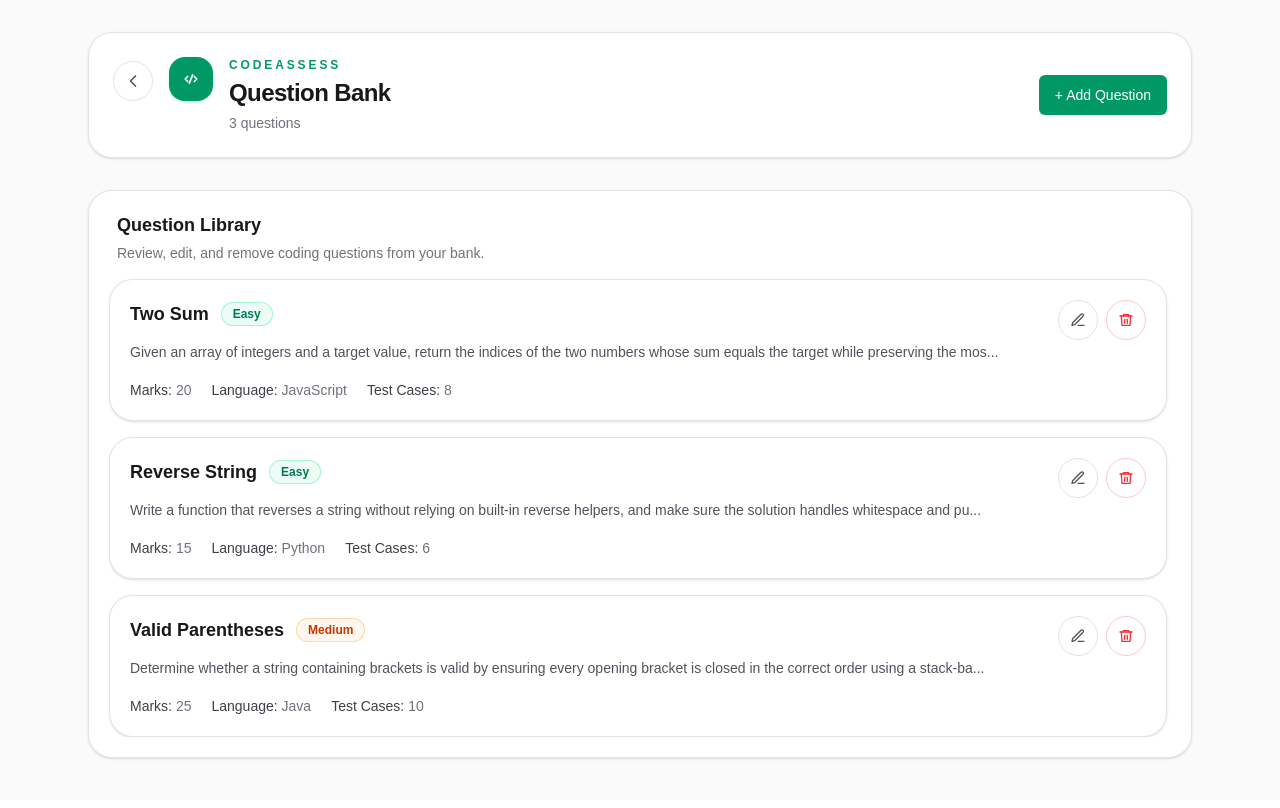
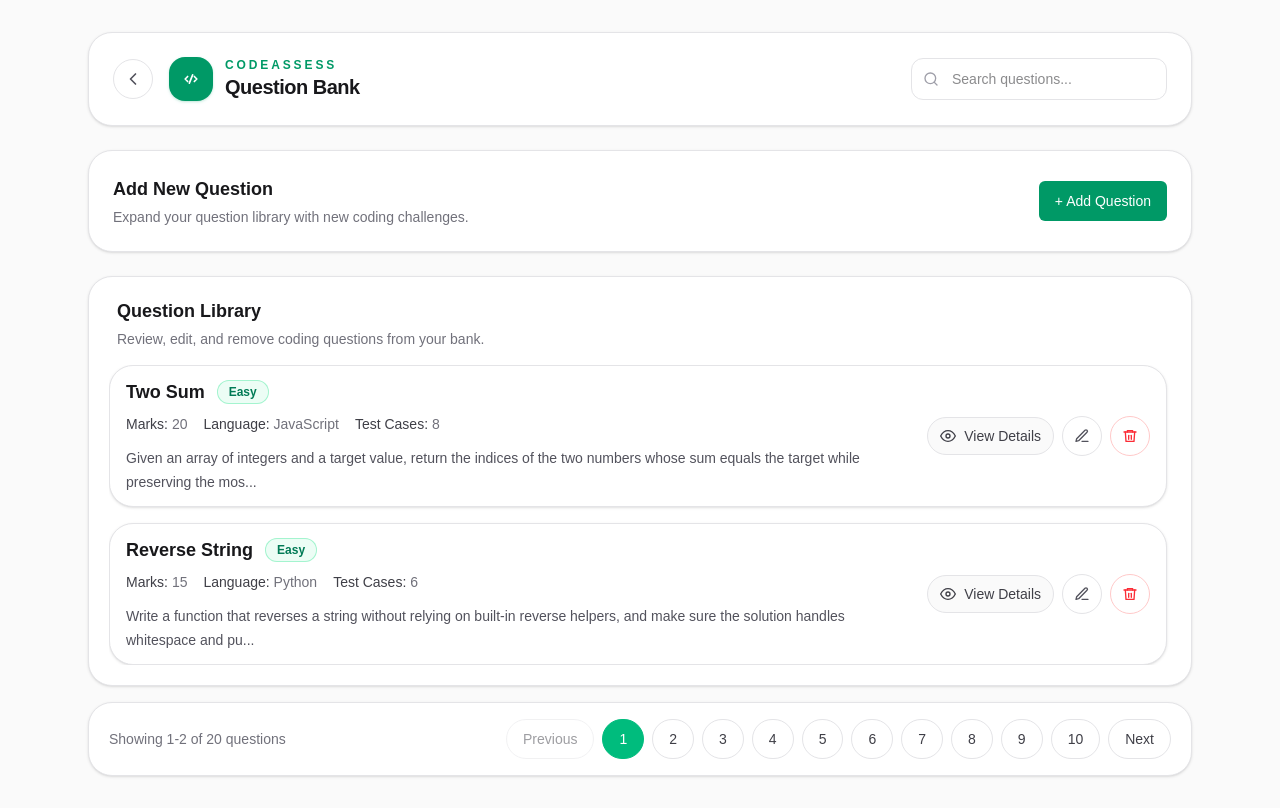
Before and after one commit to SheCanCODE-Capstone-Projects/Assessment_Platfrom_fe, a Next.js app: page /admin/questions in a window 1280 px wide. Built offline with nearby package versions, Linux system fonts and the light colour scheme.

Commit message:
adding search box, view details as well as pagenation

```diff
--- a/app/pages/QuestionBankPage.tsx
+++ b/app/pages/QuestionBankPage.tsx
@@ -1,7 +1,7 @@
 "use client";
 
 import Link from "next/link";
-import { useMemo, useState } from "react";
+import { useEffect, useMemo, useState } from "react";
 import Button from "@/src/components/ui/Button";
 
 type Difficulty = "Easy" | "Medium";
@@ -28,6 +28,8 @@ type QuestionFormValues = {
 type QuestionBankHeaderProps = {
   questionCount: number;
   onAddQuestion: () => void;
+  searchQuery: string;
+  onSearchChange: (query: string) => void;
 };
 
 type QuestionCardProps = {
@@ -74,6 +76,176 @@ const initialQuestions: Question[] = [
     language: "Java",
     testCases: 10,
   },
+  {
+    id: 4,
+    title: "Merge Sorted Lists",
+    difficulty: "Easy",
+    description:
+      "Merge two sorted linked lists and return the combined list with elements in ascending order.",
+    marks: 18,
+    language: "TypeScript",
+    testCases: 7,
+  },
+  {
+    id: 5,
+    title: "Max Subarray",
+    difficulty: "Medium",
+    description:
+      "Find the contiguous subarray with the largest sum within a one-dimensional array of numbers.",
+    marks: 22,
+    language: "JavaScript",
+    testCases: 9,
+  },
+  {
+    id: 6,
+    title: "Fizz Buzz",
+    difficulty: "Easy",
+    description:
+      "Print numbers from 1 to n with special rules for multiples of 3 and 5.",
+    marks: 10,
+    language: "Python",
+    testCases: 5,
+  },
+  {
+    id: 7,
+    title: "Binary Search",
+    difficulty: "Easy",
+    description:
+      "Search a sorted array to find the index of a target value using a binary search algorithm.",
+    marks: 15,
+    language: "Java",
+    testCases: 6,
+  },
+  {
+    id: 8,
+    title: "Rotate Matrix",
+    difficulty: "Medium",
+    description:
+      "Rotate an n x n 2D matrix by 90 degrees in place.",
+    marks: 24,
+    language: "TypeScript",
+    testCases: 8,
+  },
+  {
+    id: 9,
+    title: "Anagram Check",
+    difficulty: "Easy",
+    description:
+      "Determine if two strings are anagrams by comparing character counts and ordering.",
+    marks: 16,
+    language: "JavaScript",
+    testCases: 7,
+  },
+  {
+    id: 10,
+    title: "Depth First Search",
+    difficulty: "Medium",
+    description:
+      "Traverse a tree or graph using depth first search and return the order of nodes visited.",
+    marks: 20,
+    language: "Python",
+    testCases: 8,
+  },
+  {
+    id: 11,
+    title: "Find Duplicates",
+    difficulty: "Easy",
+    description:
+      "Find all duplicate values in an array without altering the original order.",
+    marks: 14,
+    language: "Java",
+    testCases: 6,
+  },
+  {
+    id: 12,
+    title: "Count Islands",
+    difficulty: "Medium",
+    description:
+      "Count the number of islands in a grid of land and water using a flood fill algorithm.",
+    marks: 26,
+    language: "TypeScript",
+    testCases: 9,
+  },
+  {
+    id: 13,
+    title: "Palindromic Substring",
+    difficulty: "Medium",
+    description:
+      "Find the longest palindromic substring in a given string.",
+    marks: 25,
+    language: "JavaScript",
+    testCases: 10,
+  },
+  {
+    id: 14,
+    title: "Tree Height",
+    difficulty: "Easy",
+    description:
+      "Compute the height of a binary tree using recursion.",
+    marks: 18,
+    language: "Python",
+    testCases: 7,
+  },
+  {
+    id: 15,
+    title: "Queue using Stacks",
+    difficulty: "Medium",
+    description:
+      "Implement a queue with two stacks while preserving FIFO behavior.",
+    marks: 23,
+    language: "Java",
+    testCases: 8,
+  },
+  {
+    id: 16,
+    title: "Word Search",
+    difficulty: "Medium",
+    description:
+      "Search for a word in a 2D board of letters using backtracking.",
+    marks: 25,
+    language: "TypeScript",
+    testCases: 10,
+  },
+  {
+    id: 17,
+    title: "JSON Validator",
+    difficulty: "Easy",
+    description:
+      "Validate a JSON string by checking proper syntax and string formatting.",
+    marks: 15,
+    language: "JavaScript",
+    testCases: 6,
+  },
+  {
+    id: 18,
+    title: "Longest Common Prefix",
+    difficulty: "Easy",
+    description:
+      "Find the longest common prefix among an array of strings.",
+    marks: 14,
+    language: "Python",
+    testCases: 6,
+  },
+  {
+    id: 19,
+    title: "Inorder Traversal",
+    difficulty: "Medium",
+    description:
+      "Return the inorder traversal of a binary tree without recursion.",
+    marks: 22,
+    language: "Java",
+    testCases: 8,
+  },
+  {
+    id: 20,
+    title: "Cache Eviction",
+    difficulty: "Medium",
+    description:
+      "Implement a simple LRU cache that evicts the least recently used item.",
+    marks: 28,
+    language: "TypeScript",
+    testCases: 10,
+  },
 ];
 
 const emptyFormValues: QuestionFormValues = {
@@ -84,6 +256,9 @@ const emptyFormValues: QuestionFormValues = {
   language: "",
   testCases: "",
 };
+
+const QUESTIONS_PER_PAGE = 2;
+const MAX_PAGE_COUNT = 10;
 
 function CodeAssessIcon() {
   return (
@@ -114,15 +289,16 @@ function CodeAssessIcon() {
 
 function QuestionBankHeader({
   questionCount,
-  onAddQuestion,
+  searchQuery,
+  onSearchChange,
 }: QuestionBankHeaderProps) {
   return (
-    <div className="flex flex-col gap-5 rounded-3xl border border-zinc-200 bg-white p-6 shadow-sm sm:flex-row sm:items-start sm:justify-between">
-      <div className="flex items-start gap-4">
+    <nav className="flex flex-col gap-4 rounded-3xl border border-zinc-200 bg-white p-6 shadow-sm sm:flex-row sm:items-center sm:justify-between">
+      <div className="flex items-center gap-4">
         <Link
           href="/admin"
           aria-label="Back to admin"
-          className="mt-1 inline-flex h-10 w-10 items-center justify-center rounded-full border border-zinc-200 text-zinc-600 transition-colors hover:bg-zinc-50 hover:text-zinc-900"
+          className="inline-flex h-10 w-10 items-center justify-center rounded-full border border-zinc-200 text-zinc-600 transition-colors hover:bg-zinc-50 hover:text-zinc-900"
         >
           <svg
             viewBox="0 0 24 24"
@@ -140,29 +316,55 @@ function QuestionBankHeader({
           </svg>
         </Link>
 
-        <div className="flex items-start gap-4">
+        <div className="flex items-center gap-3">
           <CodeAssessIcon />
-
-          <div className="space-y-1">
+          <div>
             <p className="text-xs font-semibold uppercase tracking-[0.24em] text-emerald-600">
               CodeAssess
             </p>
-            <div>
-              <h1 className="text-2xl font-semibold tracking-tight text-zinc-900">
-                Question Bank
-              </h1>
-              <p className="mt-1 text-sm text-zinc-500">
-                {questionCount} questions
-              </p>
-            </div>
+            <h1 className="text-xl font-semibold tracking-tight text-zinc-900">
+              Question Bank
+            </h1>
           </div>
         </div>
       </div>
 
+      <div className="relative w-full sm:w-64">
+        <input
+          type="text"
+          placeholder="Search questions..."
+          value={searchQuery}
+          onChange={(e) => onSearchChange(e.target.value)}
+          className="w-full rounded-xl border border-zinc-200 bg-white px-4 py-2.5 pl-10 text-sm text-zinc-900 outline-none transition focus:border-emerald-500 focus:ring-4 focus:ring-emerald-100"
+        />
+        <svg
+          viewBox="0 0 24 24"
+          className="absolute left-3 top-1/2 h-4 w-4 -translate-y-1/2 text-zinc-400"
+          fill="none"
+          stroke="currentColor"
+          strokeWidth="2"
+          aria-hidden="true"
+        >
+          <circle cx="11" cy="11" r="8" />
+          <path d="m21 21-4.35-4.35" strokeLinecap="round" />
+        </svg>
+      </div>
+    </nav>
+  );
+}
+
+function AddQuestionCard({ onAddQuestion }: { onAddQuestion: () => void }) {
+  return (
+    <div className="flex items-center justify-between rounded-3xl border border-zinc-200 bg-white p-6 shadow-sm">
+      <div>
+        <h2 className="text-lg font-semibold text-zinc-900">Add New Question</h2>
+        <p className="mt-1 text-sm text-zinc-500">
+          Expand your question library with new coding challenges.
+        </p>
+      </div>
       <Button
         tone="green"
         size="md"
-        className="sm:self-center"
         onClick={onAddQuestion}
       >
         + Add Question
@@ -216,21 +418,17 @@ function truncateDescription(description: string) {
 
 function QuestionCard({ question, onEdit, onDelete }: QuestionCardProps) {
   return (
-    <article className="rounded-3xl border border-zinc-200 bg-white p-5 shadow-sm transition-shadow hover:shadow-md">
-      <div className="flex flex-col gap-4 lg:flex-row lg:items-start lg:justify-between">
+    <article className="rounded-3xl border border-zinc-200 bg-white px-4 py-3 shadow-sm transition-shadow hover:shadow-md">
+      <div className="flex flex-col gap-3 sm:flex-row sm:items-center sm:justify-between">
         <div className="min-w-0 flex-1">
           <div className="flex flex-wrap items-center gap-3">
-            <h2 className="text-lg font-semibold text-zinc-900">
+            <h2 className="text-base font-semibold text-zinc-900 sm:text-lg">
               {question.title}
             </h2>
             <DifficultyBadge difficulty={question.difficulty} />
           </div>
 
-          <p className="mt-3 text-sm leading-6 text-zinc-600">
-            {truncateDescription(question.description)}
-          </p>
-
-          <div className="mt-4 flex flex-wrap items-center gap-x-5 gap-y-2 text-sm text-zinc-500">
+          <div className="mt-2 flex flex-wrap items-center gap-4 text-sm text-zinc-500">
             <span>
               <span className="font-medium text-zinc-700">Marks:</span>{" "}
               {question.marks}
@@ -244,9 +442,41 @@ function QuestionCard({ question, onEdit, onDelete }: QuestionCardProps) {
               {question.testCases}
             </span>
           </div>
+
+          <p className="mt-3 text-sm leading-6 text-zinc-600">
+            {truncateDescription(question.description)}
+          </p>
         </div>
 
-        <div className="flex items-center gap-2 self-end lg:self-start">
+        <div className="flex flex-wrap items-center gap-2">
+          <button
+            type="button"
+            aria-label={`View details for ${question.title}`}
+            onClick={() => onEdit(question)}
+            className="inline-flex items-center gap-2 rounded-full border border-zinc-200 bg-zinc-50 px-3 py-2 text-sm font-medium text-zinc-700 transition hover:bg-zinc-100 hover:text-zinc-900"
+          >
+            <svg
+              viewBox="0 0 24 24"
+              className="h-4 w-4"
+              fill="none"
+              stroke="currentColor"
+              strokeWidth="2"
+              aria-hidden="true"
+            >
+              <path
+                d="M1 12s4-8 11-8 11 8 11 8-4 8-11 8-11-8-11-8Z"
+                strokeLinecap="round"
+                strokeLinejoin="round"
+              />
+              <path
+                d="M12 15a3 3 0 1 0 0-6 3 3 0 0 0 0 6Z"
+                strokeLinecap="round"
+                strokeLinejoin="round"
+              />
+            </svg>
+            View Details
+          </button>
+
           <IconButton
             label={`Edit ${question.title}`}
             className="border border-zinc-200 text-zinc-600 hover:bg-zinc-50 hover:text-zinc-900"
@@ -536,6 +766,8 @@ export default function QuestionBankPage() {
   const [questions, setQuestions] = useState<Question[]>(initialQuestions);
   const [modalMode, setModalMode] = useState<"create" | "edit" | null>(null);
   const [activeQuestionId, setActiveQuestionId] = useState<number | null>(null);
+  const [searchQuery, setSearchQuery] = useState<string>("");
+  const [currentPage, setCurrentPage] = useState<number>(1);
 
   const activeQuestion = useMemo(
     () => questions.find((question) => question.id === activeQuestionId) ?? null,
@@ -603,20 +835,99 @@ export default function QuestionBankPage() {
       ? toFormValues(activeQuestion)
       : emptyFormValues;
 
+  const filteredQuestions = questions.filter((question) =>
+    question.title.toLowerCase().includes(searchQuery.toLowerCase()) ||
+    question.description.toLowerCase().includes(searchQuery.toLowerCase())
+  );
+
+  const pageCount = Math.min(
+    MAX_PAGE_COUNT,
+    Math.max(1, Math.ceil(filteredQuestions.length / QUESTIONS_PER_PAGE))
+  );
+
+  useEffect(() => {
+    const lastValidPage = Math.min(
+      MAX_PAGE_COUNT,
+      Math.max(1, Math.ceil(filteredQuestions.length / QUESTIONS_PER_PAGE))
+    );
+
+    if (currentPage > lastValidPage) {
+      setCurrentPage(lastValidPage);
+    }
+  }, [filteredQuestions.length, currentPage]);
+
+  const visibleQuestions = filteredQuestions.slice(
+    (currentPage - 1) * QUESTIONS_PER_PAGE,
+    currentPage * QUESTIONS_PER_PAGE
+  );
+
+  const pageNumbers = Array.from({ length: pageCount }, (_, index) => index + 1);
+  const hasPreviousPage = currentPage > 1;
+  const hasNextPage = currentPage < pageCount;
+  const startIndex = filteredQuestions.length === 0 ? 0 : (currentPage - 1) * QUESTIONS_PER_PAGE + 1;
+  const endIndex = Math.min(currentPage * QUESTIONS_PER_PAGE, filteredQuestions.length);
+
   return (
     <main className="min-h-screen bg-zinc-50">
       <div className="mx-auto w-full max-w-6xl px-6 py-8">
         <QuestionBankHeader
           questionCount={questions.length}
           onAddQuestion={openCreateModal}
+          searchQuery={searchQuery}
+          onSearchChange={setSearchQuery}
         />
 
-        <div className="mt-8">
+        <div className="mt-6">
+          <AddQuestionCard onAddQuestion={openCreateModal} />
+        </div>
+
+        <div className="mt-6">
           <QuestionList
-            questions={questions}
+            questions={visibleQuestions}
             onEdit={openEditModal}
             onDelete={handleDelete}
           />
+
+          <div className="mt-4 flex flex-col items-center justify-between gap-4 rounded-3xl border border-zinc-200 bg-white px-4 py-4 shadow-sm sm:flex-row sm:px-5">
+            <p className="text-sm text-zinc-500">
+              Showing {startIndex}-{endIndex} of {filteredQuestions.length} questions
+            </p>
+
+            <div className="flex flex-wrap items-center justify-center gap-2">
+              <button
+                type="button"
+                disabled={!hasPreviousPage}
+                onClick={() => setCurrentPage((page) => Math.max(1, page - 1))}
+                className="inline-flex h-10 items-center justify-center rounded-full border border-zinc-200 bg-white px-4 text-sm font-medium text-zinc-700 transition hover:bg-zinc-50 disabled:cursor-not-allowed disabled:opacity-50"
+              >
+                Previous
+              </button>
+
+              {pageNumbers.map((pageNumber) => (
+                <button
+                  key={pageNumber}
+                  type="button"
+                  onClick={() => setCurrentPage(pageNumber)}
+                  className={`inline-flex h-10 min-w-[2.5rem] items-center justify-center rounded-full border px-4 text-sm font-medium transition ${
+                    pageNumber === currentPage
+                      ? "border-emerald-500 bg-emerald-500 text-white"
+                      : "border-zinc-200 bg-white text-zinc-700 hover:bg-zinc-50"
+                  }`}
+                >
+                  {pageNumber}
+                </button>
+              ))}
+
+              <button
+                type="button"
+                disabled={!hasNextPage}
+                onClick={() => setCurrentPage((page) => Math.min(pageCount, page + 1))}
+                className="inline-flex h-10 items-center justify-center rounded-full border border-zinc-200 bg-white px-4 text-sm font-medium text-zinc-700 transition hover:bg-zinc-50 disabled:cursor-not-allowed disabled:opacity-50"
+              >
+                Next
+              </button>
+            </div>
+          </div>
         </div>
       </div>
 
```
